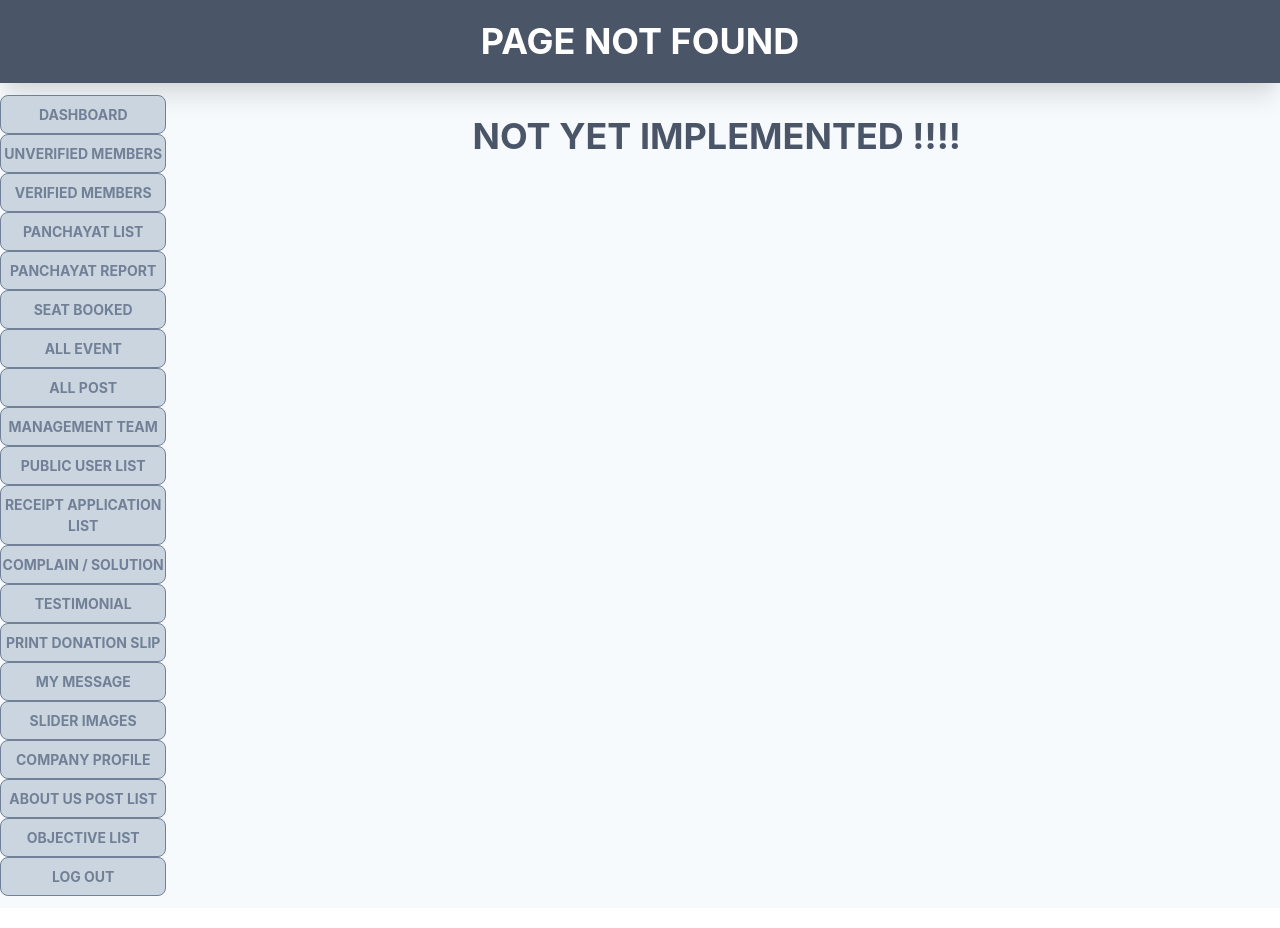
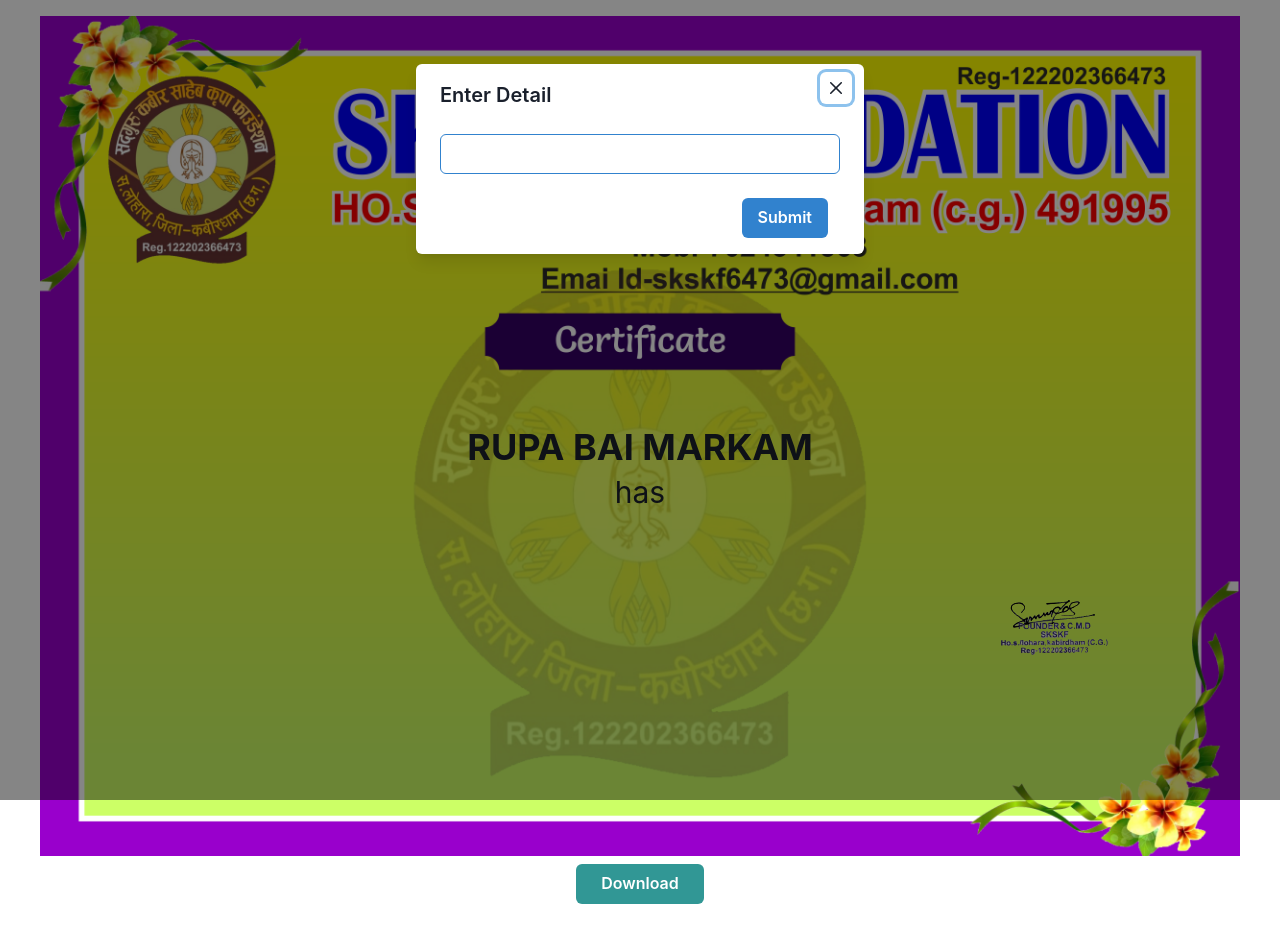
Before and after one commit to dhruvm420/reactProject, a React (Vite) app: page /certificate/1/1 in a window 1280 px wide. Built offline with nearby package versions, Linux system fonts and the light colour scheme.

Commit message:
done all action buttons

```diff
--- a/src/components/action.jsx
+++ b/src/components/action.jsx
@@ -23,6 +23,13 @@
       {items.includes("appointment") && (
         <Link to={`/appointment/${name.toLowerCase()}/${id}`}>
           <Box m="0" p="0" backgroundColor="yellow">
+            <img src={idCard} alt="" width="30px" />
+          </Box>
+        </Link>
+      )}
+      {items.includes("certificate") && (
+        <Link to={`/certificate/${name.toLowerCase()}/${id}`}>
+          <Box m="0" p="0" backgroundColor="skyblue">
             <img src={idCard} alt="" width="30px" />
           </Box>
         </Link>
--- a/src/components/actionButtons/appointment.jsx
+++ b/src/components/actionButtons/appointment.jsx
@@ -48,7 +48,7 @@
         setCardImage(dataUrl);
         const link = document.createElement("a");
         link.href = dataUrl;
-        link.download = "certificate.png";
+        link.download = "appointment.png";
         link.click();
       });
     }
--- /dev/null
+++ b/src/components/actionButtons/certificate.jsx
@@ -0,0 +1,142 @@
+import { useState, useEffect } from "react";
+import {
+  Modal,
+  ModalOverlay,
+  ModalContent,
+  ModalHeader,
+  ModalFooter,
+  ModalBody,
+  ModalCloseButton,
+  FormControl,
+  Input,
+  useDisclosure,
+} from "@chakra-ui/react";
+import { useParams } from "react-router-dom";
+import html2canvas from "html2canvas";
+import Root from "../../routes/root";
+import bg from "../../assets/certificate.png";
+import sign from "../../assets/sign.png";
+import { Box, Flex, Text, Button, Heading } from "@chakra-ui/react";
+export default function Certificate() {
+  const { listName, userId } = useParams();
+  const [cardImage, setCardImage] = useState("");
+  const [userData, setUserData] = useState(false);
+  const [content, setContent] = useState("");
+  const [isOpen, setIsOpen] = useState(true);
+  const handleInputChange = (e) => {
+    setContent(e.target.value);
+  };
+  const handleClose = () => {
+    setIsOpen(!isOpen);
+  };
+  let dummyData = {
+    NAME: "RUPA BAI MARKAM",
+    IMAGE: "https://skskf.in/userimg/IMG-20230627-WA0045_09152023162926.jpg",
+    "Id No.": "64fc24a1d4a6a",
+    Designation: "state co.ordinator CG",
+    DOB: "29-10-1991",
+    Mobile: "9691658557",
+    "Register Date": "26-Sep-2022",
+    "S/D/W of": "SAHEB DAS MANIKPURI",
+    Address:
+      "vill.+post.odiya khurd tah.s/lohara dist.kabirdham, , Chhattisgarh",
+  };
+  useEffect(() => {
+    function fetchData() {
+      // according to listName & userId , set user Data
+      if (userData != false) return;
+      setUserData(dummyData);
+    }
+
+    fetchData();
+
+    return () => {};
+  }, []);
+
+  const handleDownload = () => {
+    const idCardElement = document.getElementById("certificate");
+    if (idCardElement) {
+      html2canvas(idCardElement, {
+        allowTaint: true,
+        useCORS: true,
+        scrollX: 0,
+        scrollY: 0,
+        windowWidth: document.documentElement.offsetWidth,
+        windowHeight: document.documentElement.offsetHeight,
+      }).then((canvas) => {
+        const dataUrl = canvas.toDataURL("image/png");
+        setCardImage(dataUrl);
+        const link = document.createElement("a");
+        link.href = dataUrl;
+        link.download = "certificate.png";
+        link.click();
+      });
+    }
+  };
+  return (
+    <>
+      <Modal blockScrollOnMount={true} isOpen={isOpen} onClose={handleClose}>
+        <ModalOverlay />
+        <ModalContent>
+          <ModalHeader>Enter Detail</ModalHeader>
+          <ModalCloseButton />
+          <ModalBody>
+            <FormControl>
+              <Input
+                type="text"
+                name="content"
+                borderColor="blue.500"
+                value={content}
+                onChange={handleInputChange}
+                required
+              />
+            </FormControl>
+          </ModalBody>
+
+          <ModalFooter>
+            <Button colorScheme="blue" mr={3} onClick={handleClose}>
+              Submit
+            </Button>
+          </ModalFooter>
+        </ModalContent>
+      </Modal>
+      <Flex mx="auto" p="4" flexDirection="column">
+        <Flex
+          flexDirection="column"
+          justifyContent="center"
+          backgroundImage={bg}
+          backgroundPosition="center"
+          backgroundSize="cover"
+          w="1200px"
+          px="16"
+          pt="300px"
+          id="certificate"
+          h="840px"
+          mx="auto"
+        >
+          <Box mx="auto">
+            <Heading>{userData.NAME}</Heading>
+          </Box>
+          <Box>
+            <Text fontSize="3xl" textAlign="center">
+              has
+            </Text>
+            <Text fontSize="3xl" textAlign="center">
+              {content}
+            </Text>
+          </Box>
+          <Flex justifyContent="end" p="16">
+            <Box my="4">
+              <img src={sign} alt="" />
+            </Box>
+          </Flex>
+        </Flex>
+        <Box mx="auto" my="2">
+          <Button onClick={handleDownload} w="10vw" colorScheme="teal">
+            Download
+          </Button>
+        </Box>
+      </Flex>
+    </>
+  );
+}
--- a/src/routesList.jsx
+++ b/src/routesList.jsx
@@ -29,6 +29,7 @@
 import RecieptApplication from "./routes/receiptApplication.jsx";
 import Id from "./components/actionButtons/idCards/id.jsx";
 import Appointment from "./components/actionButtons/appointment.jsx";
+import Certificate from "./components/actionButtons/certificate.jsx";
 export let routesList = [
   {
     path: "/",
@@ -158,4 +159,8 @@
     path: "/appointment/:listName/:userId",
     element: <Appointment />,
   },
+  {
+    path: "/certificate/:listName/:userId",
+    element: <Certificate />,
+  },
 ];
```
Also changed, not shown: src/assets/certificate.png (added).
